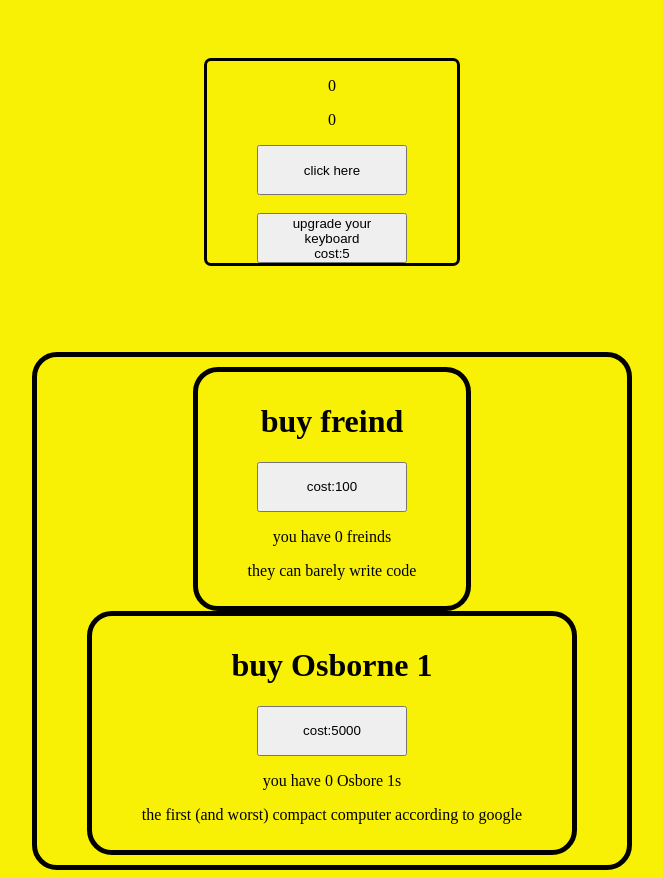
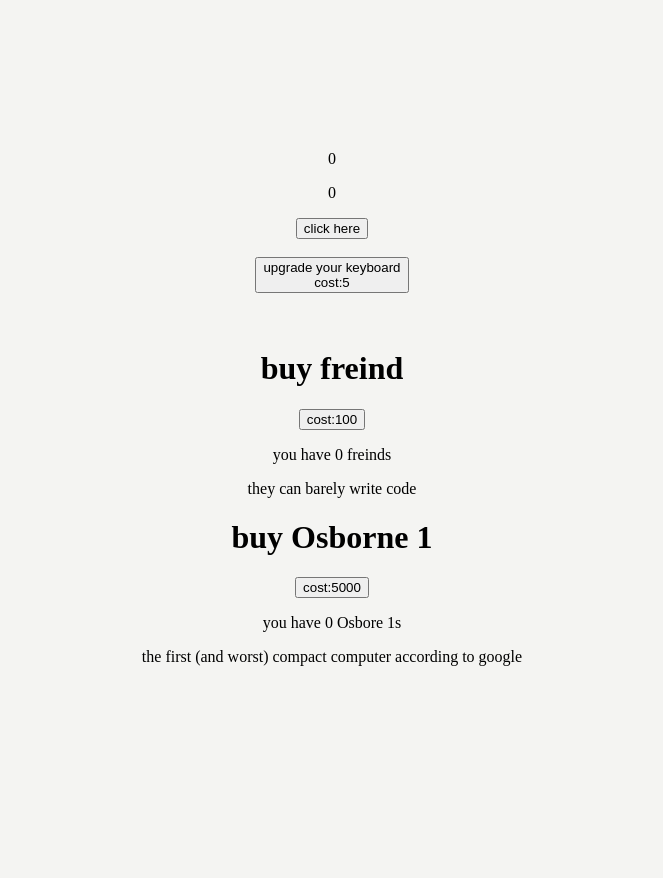
Before and after one commit to Kingq23/code-clicker-2.0, a plain HTML site: page index.html in a window 1280 px wide. Shown: the whole page, without its empty margins (308-971 px from the left). After the commit the page ends 816 px from the top, so only its background shows below. Drawn offline with Linux system fonts and the light colour scheme.

Commit message:
Update style.css

```diff
--- a/style.css
+++ b/style.css
@@ -1,17 +1,4 @@
-button {
-	width: 150px;
-	height: 50px;
 }
-
-.info {
-	border: 3px black solid;
-	width: fit-content;
-	padding-left: 50px;
-	padding-right: 50px;
-	margin: 50px;
-  border-radius: 7px;
-}
-
 .shop {
 	border: 5px black solid;
   border-radius: 25px;
@@ -21,7 +8,10 @@ button {
 	width: fit-content;
 }
 
-
+body {
+  background-repeat:repeat;
+  object-fit: fill;
+}
 img{
   border: 1px white;
 }
@@ -35,5 +25,23 @@ body {
   justify-content: center;
   align-items: center;
   min-height: 100vh;
+  background-color: rgba(199, 198, 185, 0.185);
+}
+/* The navigation bar */
+.navbar {
+  position: fixed; /* Set the navbar to fixed position */
+  bottom: 0; /* Position the navbar at the bottom of the page */
+  left: 0;
+  width: fit-content; /* Full width */
+  border: 3px black solid;
+  background-color: white;
+}
+
+/* Main content */
+.main {
+  margin-bottom: 30px; /* Add a bottom margin to avoid content overlay */
+}
+  align-items: center;
+  min-height: 100vh;
   background-color: #F8F005;
 }
```
